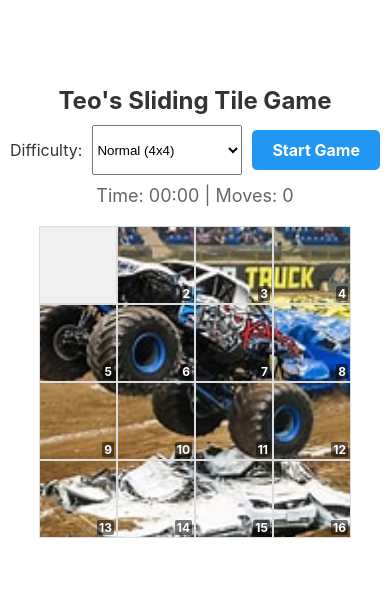
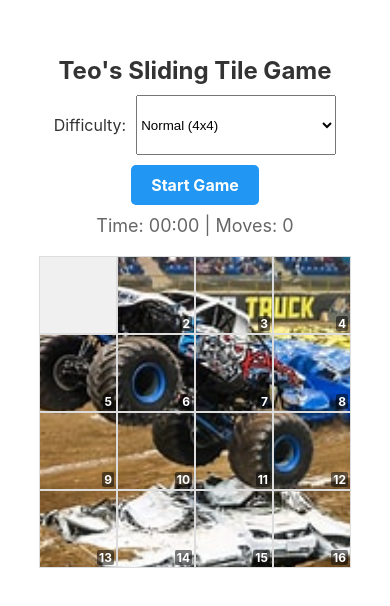
Before and after one commit to QbertMF/tilequest, a React Native app: screen / in a window 390 px wide. Shown: the part 110-716 px from the top of the page. Built offline with nearby package versions, Linux system fonts and the light colour scheme.

Commit message:
fix layout issues

```diff
--- a/App.tsx
+++ b/App.tsx
@@ -25,7 +25,9 @@ export default function App() {
   const [gameComplete, setGameComplete] = useState(false);
 
   const screenDimensions = Dimensions.get('window');
-  const boardSize = Math.min(screenDimensions.width, screenDimensions.height) * 0.8;
+  const headerHeight = 150; // Approximate height for title, difficulty, button, and timer
+  const availableHeight = screenDimensions.height - headerHeight;
+  const boardSize = Math.min(screenDimensions.width, availableHeight) * 0.8;
   const tileSize = boardSize / gameState.size.cols;
 
   const getDifficultySize = (diff: Difficulty) => {
@@ -104,10 +106,10 @@ export default function App() {
           <Picker.Item label="Normal (4x4)" value="normal" />
           <Picker.Item label="Hard (5x5)" value="hard" />
         </Picker>
-        <TouchableOpacity style={styles.startButton} onPress={startGame}>
-          <Text style={styles.startButtonText}>Start Game</Text>
-        </TouchableOpacity>
       </View>
+      <TouchableOpacity style={styles.startButton} onPress={startGame}>
+        <Text style={styles.startButtonText}>Start Game</Text>
+      </TouchableOpacity>
       <Text style={styles.timer}>Time: {formatTime(timer)} | Moves: {moves}</Text>
       <View style={[styles.gameBoard, { width: boardSize, height: boardSize }]}>
         {gameComplete ? (
@@ -173,6 +175,7 @@ const styles = StyleSheet.create({
     fontWeight: 'bold',
     marginBottom: 10,
     color: '#333',
+    textAlign: 'center',
   },
   difficultyContainer: {
     flexDirection: 'row',
@@ -185,15 +188,15 @@ const styles = StyleSheet.create({
     color: '#333',
   },
   picker: {
-    height: 50,
-    width: 150,
+    height: 60,
+    width: 200,
   },
   startButton: {
     backgroundColor: '#2196F3',
     paddingHorizontal: 20,
     paddingVertical: 10,
     borderRadius: 5,
-    marginLeft: 10,
+    marginBottom: 10,
   },
   startButtonText: {
     color: 'white',
```
Also changed, not shown: 1 other file (tests, documents, lock files or other folders).
